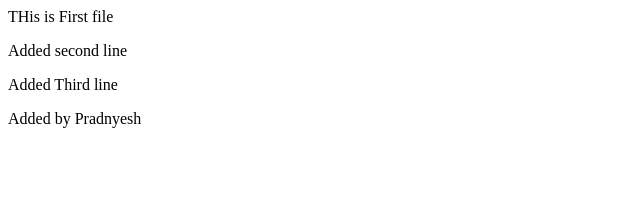
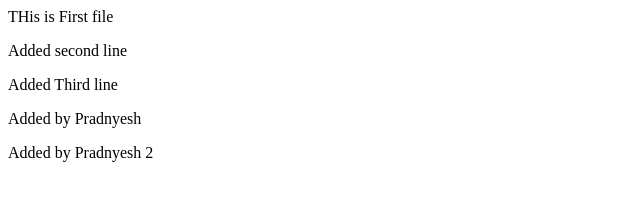
Before and after one commit to dikshapavaskar/learn-git, a plain HTML site: page index.html in a window 1280 px wide. Shown: the whole page, without its empty margins (0-640 px from the left). Drawn offline with Linux system fonts and the light colour scheme.

Commit message:
Added by Pradnyesh 2

```diff
--- a/index.html
+++ b/index.html
@@ -3,4 +3,5 @@
 <p>Added second line</p>
 <p>Added Third line</p>
 <p>Added by Pradnyesh</p>
+<p>Added by Pradnyesh 2</p>
 </html>
```
